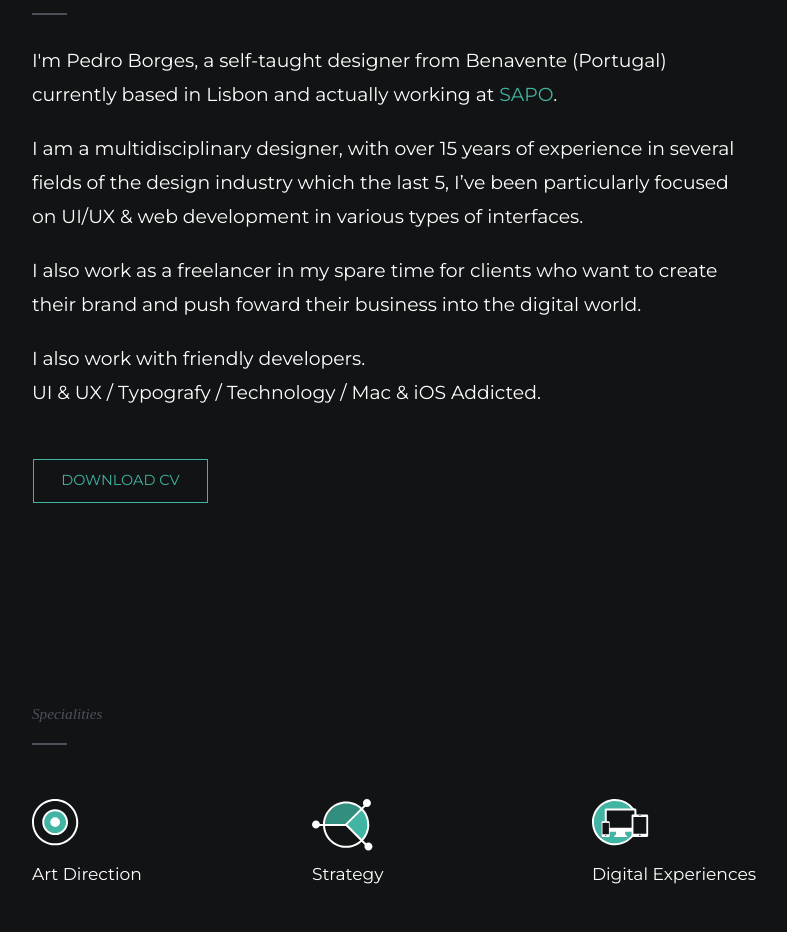
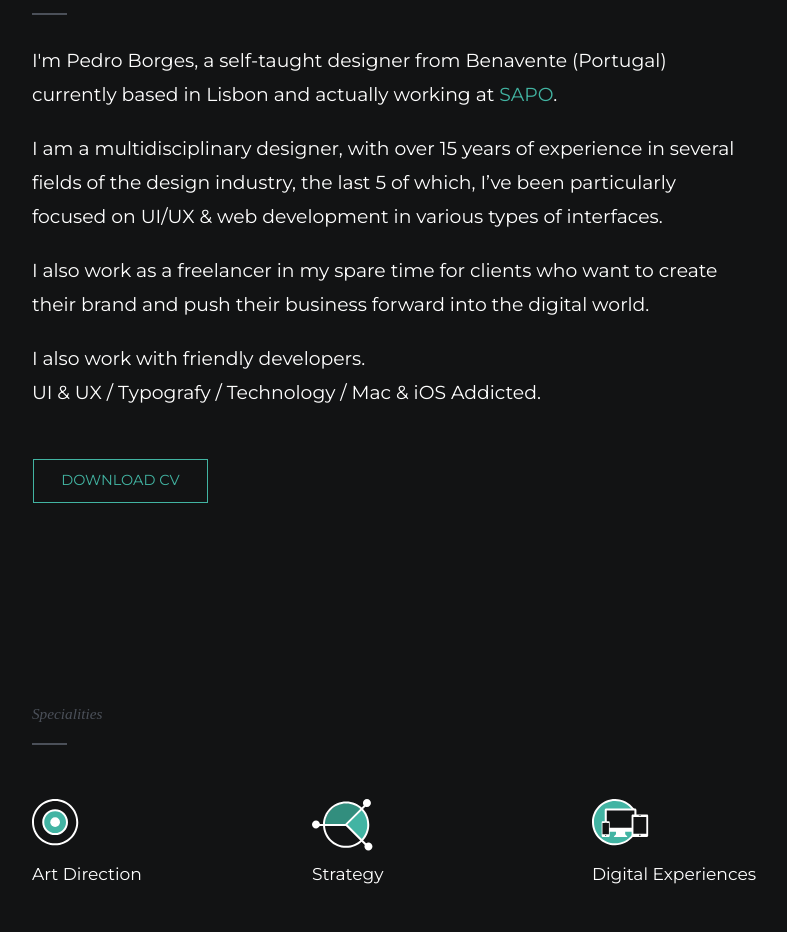
Before and after one commit to pfdborges/home, a website: page index.html in a window 1280 px wide. Shown: the part 901-1833 px from the top of the page, without its empty margins (313-1100 px from the left). Drawn offline with nearby package versions, Linux system fonts and the light colour scheme; a web font is replaced by a local one.

Commit message:
changing intro text copy

```diff
--- a/index.html
+++ b/index.html
@@ -85,8 +85,8 @@
           </div>
           <div class="who-am-i">
             <p>I'm Pedro Borges, a self-taught designer from Benavente (Portugal) currently based in Lisbon and actually working at <a href="http://about.sapo.pt" target="_blank">SAPO</a>.</p>
-            <p>I am a multidisciplinary designer, with over 15 years of experience in several fields of the design industry which the last 5, I’ve been particularly focused on UI/UX & web development in various types of interfaces.</p>
-            <p>I also work as a freelancer in my spare time for clients who want to create their brand and push foward their business into the digital world.</p>
+            <p>I am a multidisciplinary designer, with over 15 years of experience in several fields of the design industry, the last 5 of which, I’ve been particularly focused on UI/UX & web development in various types of interfaces.</p>
+            <p>I also work as a freelancer in my spare time for clients who want to create their brand and push their business forward into the digital world.</p>
             <p>I also work with friendly developers. <br/>
                 UI & UX / Typografy / Technology / Mac & iOS Addicted.</p>
 
```
